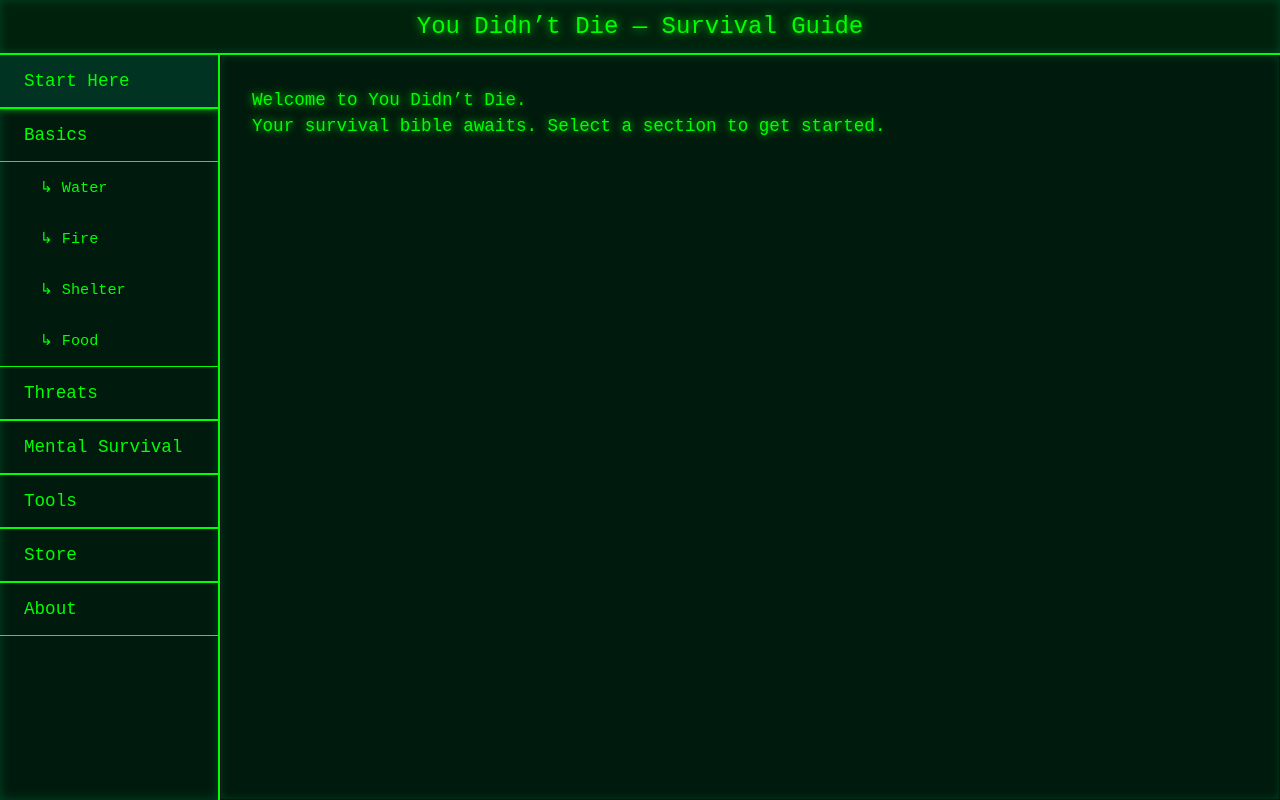
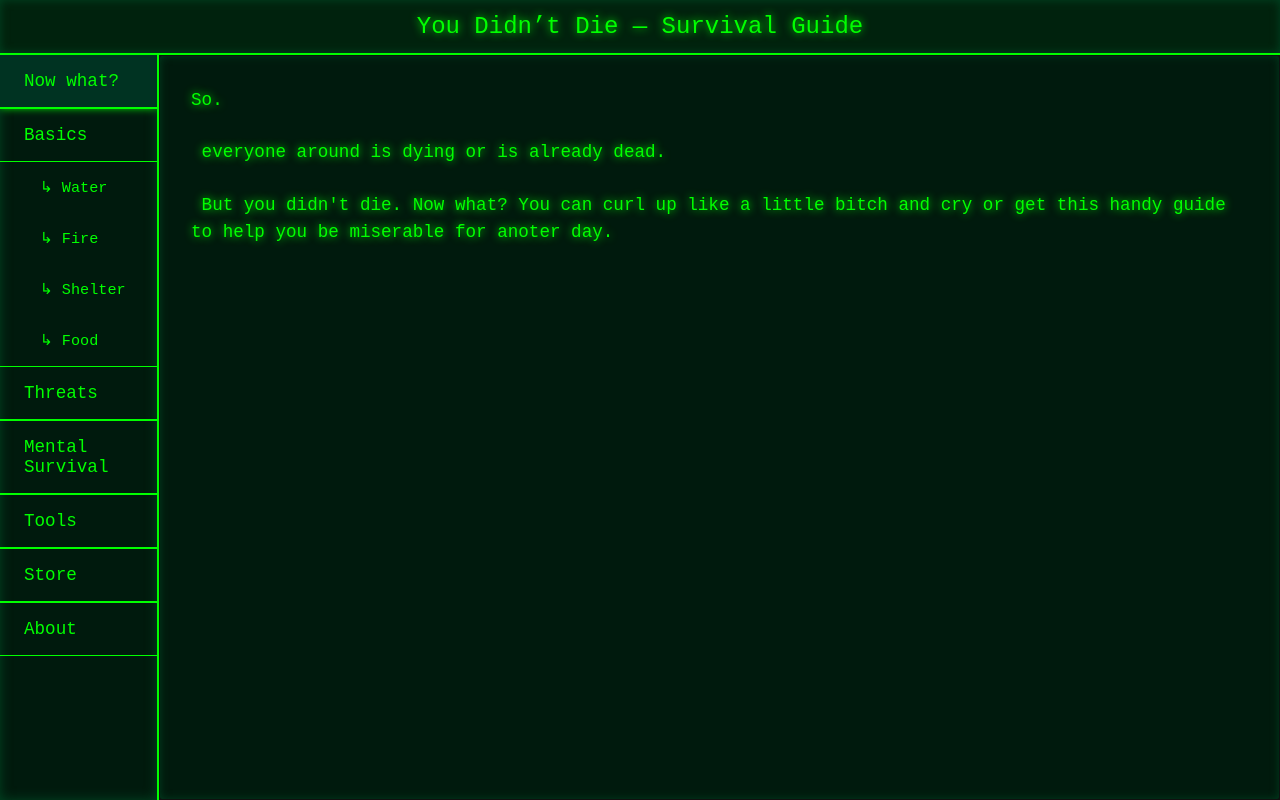
Before and after one commit to YouDidntDie/youdidntdie.github.io, a plain HTML site: page index.html in a window 1280 px wide. Drawn offline with Linux system fonts and the light colour scheme.

Commit message:
Update index.html

```diff
--- a/index.html
+++ b/index.html
@@ -177,7 +177,7 @@
 
   <div id="container">
     <nav>
-      <button data-section="start" class="active">Start Here</button>
+      <button data-section="start" class="active">Now what?</button>
       <button data-section="basics">Basics</button>
       <button class="sub-link" data-section="basics-water">↳ Water</button>
       <button class="sub-link" data-section="basics-fire">↳ Fire</button>
@@ -202,7 +202,7 @@
 
   <script>
     const CONTENT = {
-      start: `Welcome to You Didn’t Die.\nYour survival bible awaits. Select a section to get started.`,
+      start: `So.\n\n everyone around is dying or is already dead. \n\n But you didn't die. Now what? You can curl up like a little bitch and cry or get this handy guide to help you be miserable for anoter day.`,
 
       basics: `Basics:\nChoose a topic:\n- [Water](#basics-water)\n- [Fire](#basics-fire)\n- [Shelter](#basics-shelter)\n- [Food](#basics-food)`,
 
```
